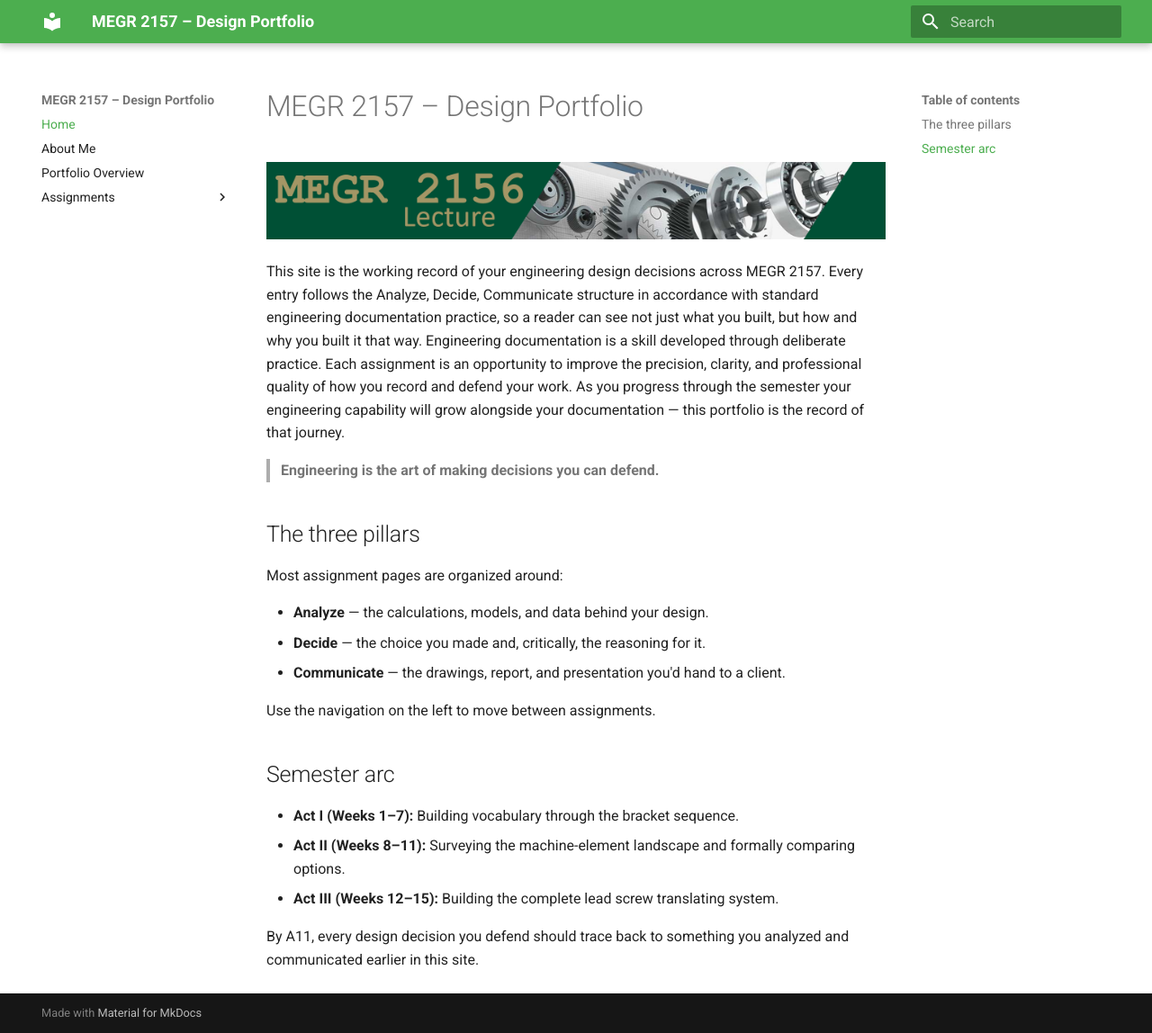
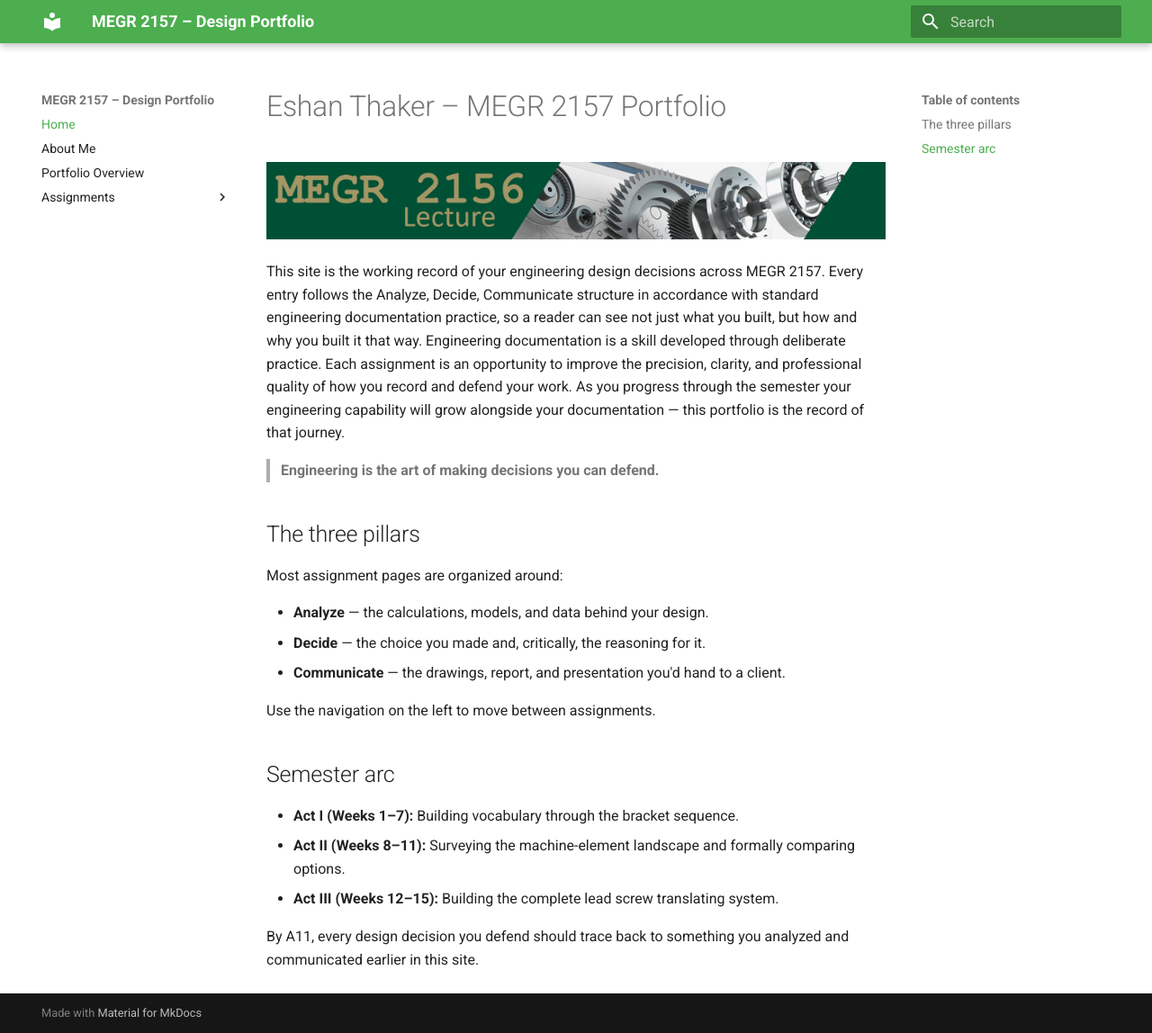
Before and after one commit to eshanthaker05/design-projects-portfolio, an MkDocs documentation site: the page built from docs/index.md, in a window 1280 px wide and 1148 px high. Shown: the whole window at 90% size. Built offline with MkDocs 1.6.1 and Material for MkDocs 9.7.7, drawn with Linux system fonts in a browser that asks for light colours.

Commit message:
Update index.md
Initial site setup

```diff
--- a/docs/index.md
+++ b/docs/index.md
@@ -1,4 +1,4 @@
-# MEGR 2157 – Design Portfolio
+# Eshan Thaker – MEGR 2157 Portfolio
 
 ![MEGR 2156-7 Title](MEGR2156title.png)
 
```
